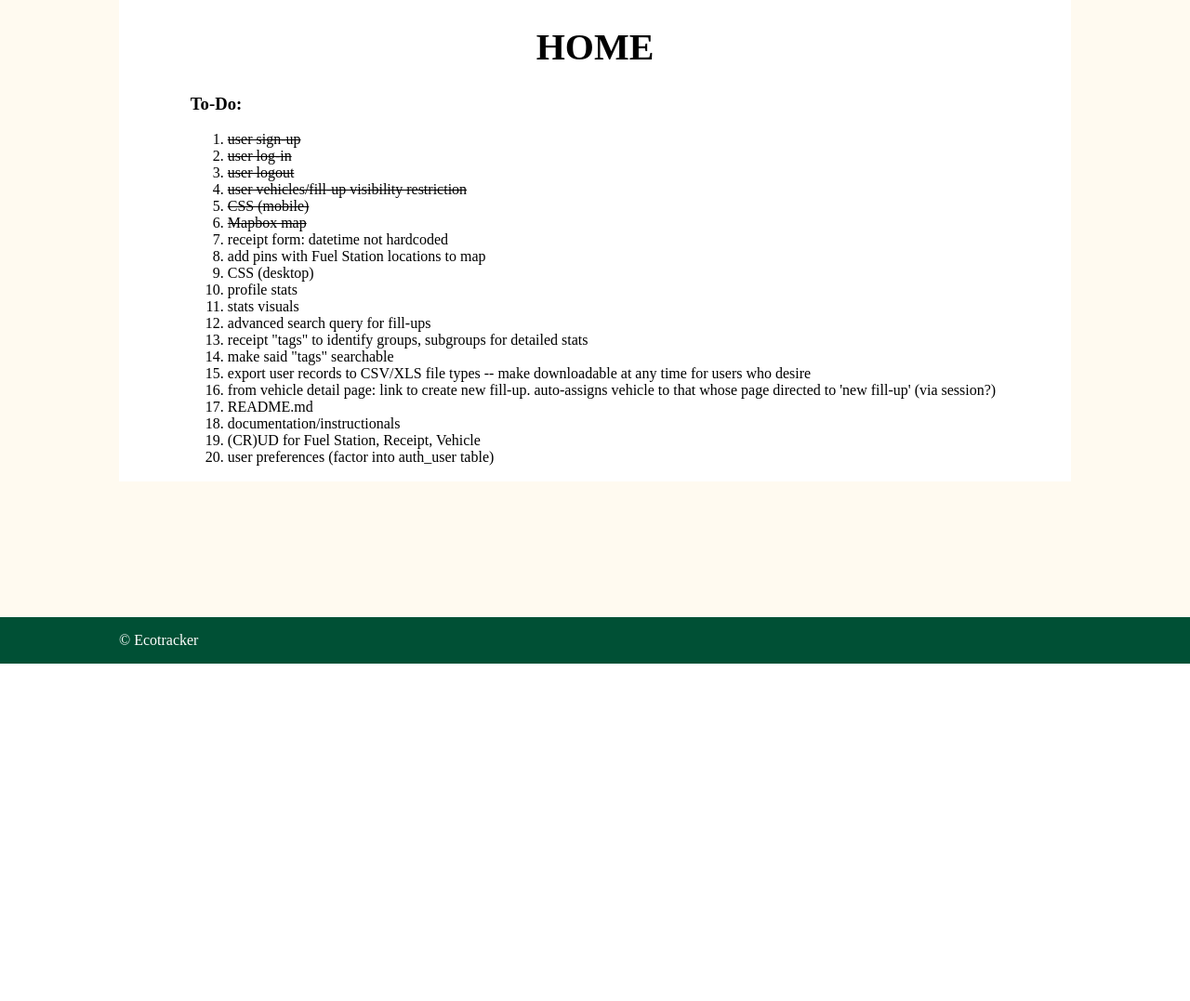
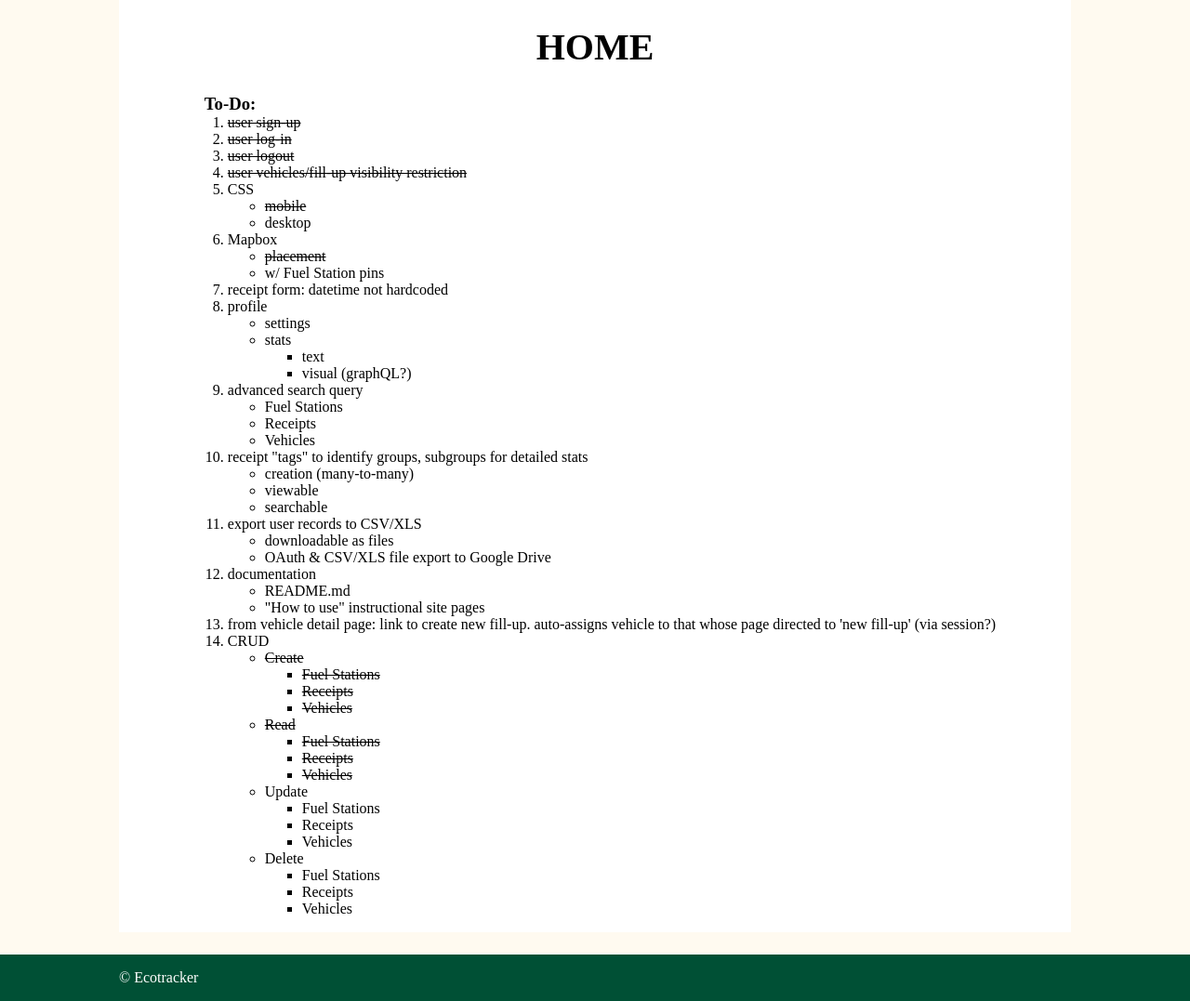
Before and after one commit to nathanalexanderpage/ecotracker, a Django app: page / in a window 1280 px wide. Shown: the part 86-1163 px from the top of the page at 93% size. Before the commit the page ends 800 px from the top, so only its background shows below. Run offline with Django 3.2, Linux system fonts and the light colour scheme.

Commit message:
filled out to-do list; updated signup.html to have more readable 'username' helptext; created README.md

```diff
--- a/FuelEcoTracker/FuelTrackerApp/static/FuelTrackerApp/style.css
+++ b/FuelEcoTracker/FuelTrackerApp/static/FuelTrackerApp/style.css
@@ -35,6 +35,16 @@ main {
 	margin: 0 10vw;
 	padding: 0.01em 6vw;
 	background-color: white;
+}
+
+/* FIXME (TEMPORARY) */
+ol {
+	margin-block-start: 0;
+	margin-top: 0;
+}
+#todo {
+	margin-block-end: 0;
+	padding-left: 15px;
 }
 
 /* NAVIGATION */
--- a/FuelEcoTracker/FuelTrackerApp/templates/FuelTrackerApp/auth/signup.html
+++ b/FuelEcoTracker/FuelTrackerApp/templates/FuelTrackerApp/auth/signup.html
@@ -9,20 +9,20 @@
 {% endblock %}
 
 {% block content %}
-	<h1>Sign-Up Form</h1>
 	<form method="post">
 		{% csrf_token %}
+		<h1>Sign-Up Form</h1>
 		<ul>
 			<li>
 				<label for="id_username">Username:</label><input type="text" name="username" maxlength="150" required="" id="id_username">
-				<p class="helptext">Required. 150 characters or fewer. Letters, digits and @/./+/-/_ only.</p>
+				<p class="helptext">150 characters or fewer. Letters, digits and the following are allowed: @ . + - _ </p>
 			</li>
 			<li>
 				<label for="id_password">Password:</label>
 				<input type="password" name="password" maxlength="128" required="" id="id_password">
 			</li>
 			<li>
-				<label for="id_email">Email address:</label>
+				<label for="id_email">E-mail address:</label>
 				<input type="email" name="email" maxlength="254" id="id_email">
 			</li>
 			<li>
--- a/FuelEcoTracker/FuelTrackerApp/templates/FuelTrackerApp/index.html
+++ b/FuelEcoTracker/FuelTrackerApp/templates/FuelTrackerApp/index.html
@@ -1,6 +1,6 @@
 {% extends "FuelTrackerApp/base.html" %}
 
-{% block title %}HOME{% endblock %}
+{% block title %}Home{% endblock %}
 
 {% block path %}
 	<section id="sub-nav">
@@ -14,28 +14,95 @@
 		<p>logged in as {{ user.username }}</p>
 	{% endif %}
 	<section>
-		<h3>To-Do:</h3>
+		<h3 id="todo">To-Do:</h3>
 		<ol>
 			<li><s>user sign-up</s></li>
 			<li><s>user log-in</s></li>
 			<li><s>user logout</s></li>
 			<li><s>user vehicles/fill-up visibility restriction</s></li>
-			<li><s>CSS (mobile)</s></li>
-			<li><s>Mapbox map</s></li>
+			<li>CSS
+				<ul>
+					<li><s>mobile</s></li>
+					<li>desktop</li>
+				</ul>
+			</li>
+			<li>Mapbox
+				<ul>
+					<li><s>placement</s></li>
+					<li>w/ Fuel Station pins</li>
+				</ul>
+			</li>
 			<li>receipt form: datetime not hardcoded</li>
-			<li>add pins with Fuel Station locations to map</li>
-			<li>CSS (desktop)</li>
-			<li>profile stats</li>
-			<li>stats visuals</li>
-			<li>advanced search query for fill-ups</li>
-			<li>receipt "tags" to identify groups, subgroups for detailed stats</li>
-			<li>make said "tags" searchable</li>
-			<li>export user records to CSV/XLS file types -- make downloadable at any time for users who desire</li>
+			<li>profile
+				<ul>
+					<li>settings</li>
+					<li>stats
+						<ul>
+							<li>text</li>
+							<li>visual (graphQL?)</li>
+						</ul>
+					</li>
+				</ul>
+			</li>
+			<li>advanced search query
+				<ul>
+					<li>Fuel Stations</li>
+					<li>Receipts</li>
+					<li>Vehicles</li>
+				</ul>
+			</li>
+			<li>receipt "tags" to identify groups, subgroups for detailed stats
+				<ul>
+					<li>creation (many-to-many)</li>
+					<li>viewable</li>
+					<li>searchable</li>
+				</ul>
+			</li>
+			<li>export user records to CSV/XLS
+				<ul>
+					<li>downloadable as files</li>
+					<li>OAuth & CSV/XLS file export to Google Drive</li>
+				</ul>
+			</li>
+			<li>documentation
+				<ul>
+					<li>README.md</li>
+					<li>"How to use" instructional site pages</li>
+				</ul>
+			</li>
 			<li>from vehicle detail page: link to create new fill-up. auto-assigns vehicle to that whose page directed to 'new fill-up' (via session?)</li>
-			<li>README.md</li>
-			<li>documentation/instructionals</li>
-			<li>(CR)UD for Fuel Station, Receipt, Vehicle</li>
-			<li>user preferences (factor into auth_user table)</li>
+			<li>CRUD
+				<ul>
+					<li><s>Create</s>
+						<ul>
+							<li><s>Fuel Stations</s></li>
+							<li><s>Receipts</s></li>
+							<li><s>Vehicles</s></li>
+						</ul>
+					</li>
+					<li><s>Read</s>
+						<ul>
+							<li><s>Fuel Stations</s></li>
+							<li><s>Receipts</s></li>
+							<li><s>Vehicles</s></li>
+						</ul>
+					</li>
+					<li>Update
+						<ul>
+							<li>Fuel Stations</li>
+							<li>Receipts</li>
+							<li>Vehicles</li>
+						</ul>
+					</li>
+					<li>Delete
+						<ul>
+							<li>Fuel Stations</li>
+							<li>Receipts</li>
+							<li>Vehicles</li>
+						</ul>
+					</li>
+				</ul>
+			</li>
 		</ol>
 	</section>
 {% endblock %}
```
Also changed, not shown: FuelEcoTracker/readme.md (added).
